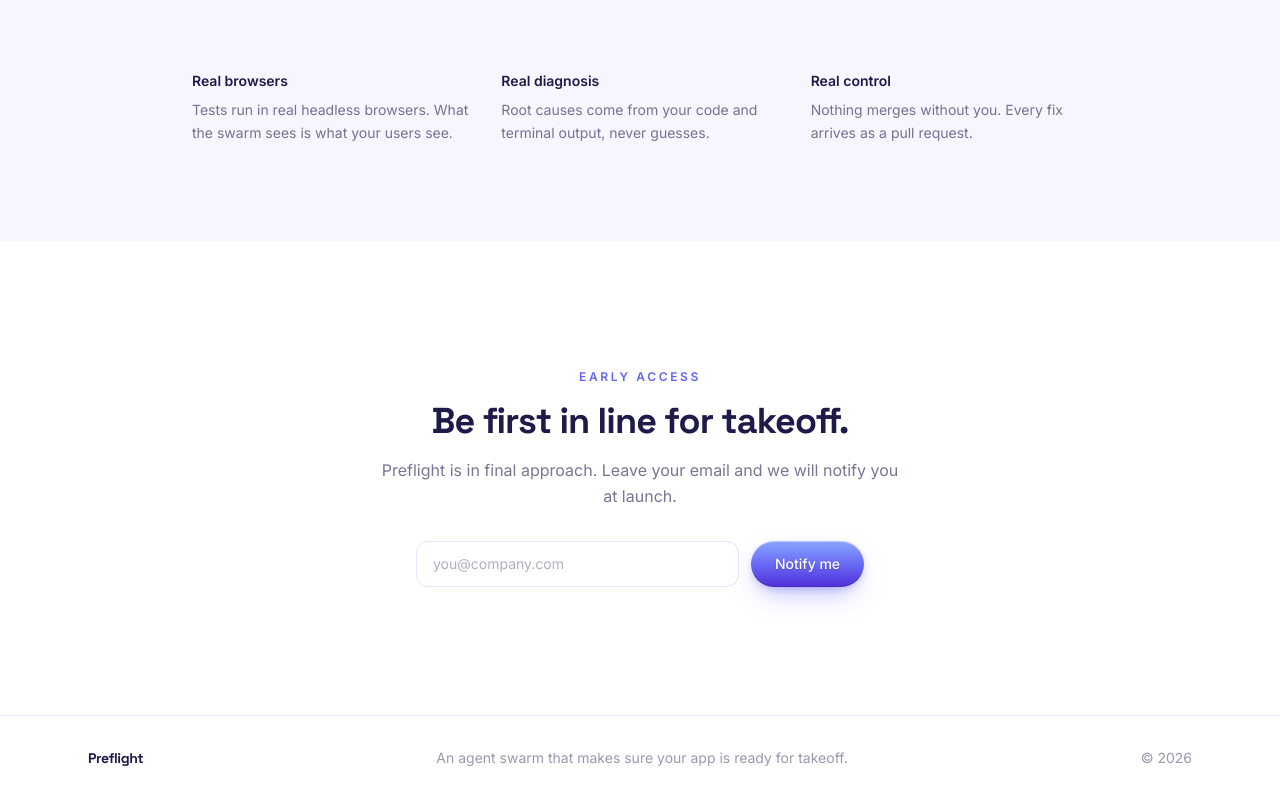
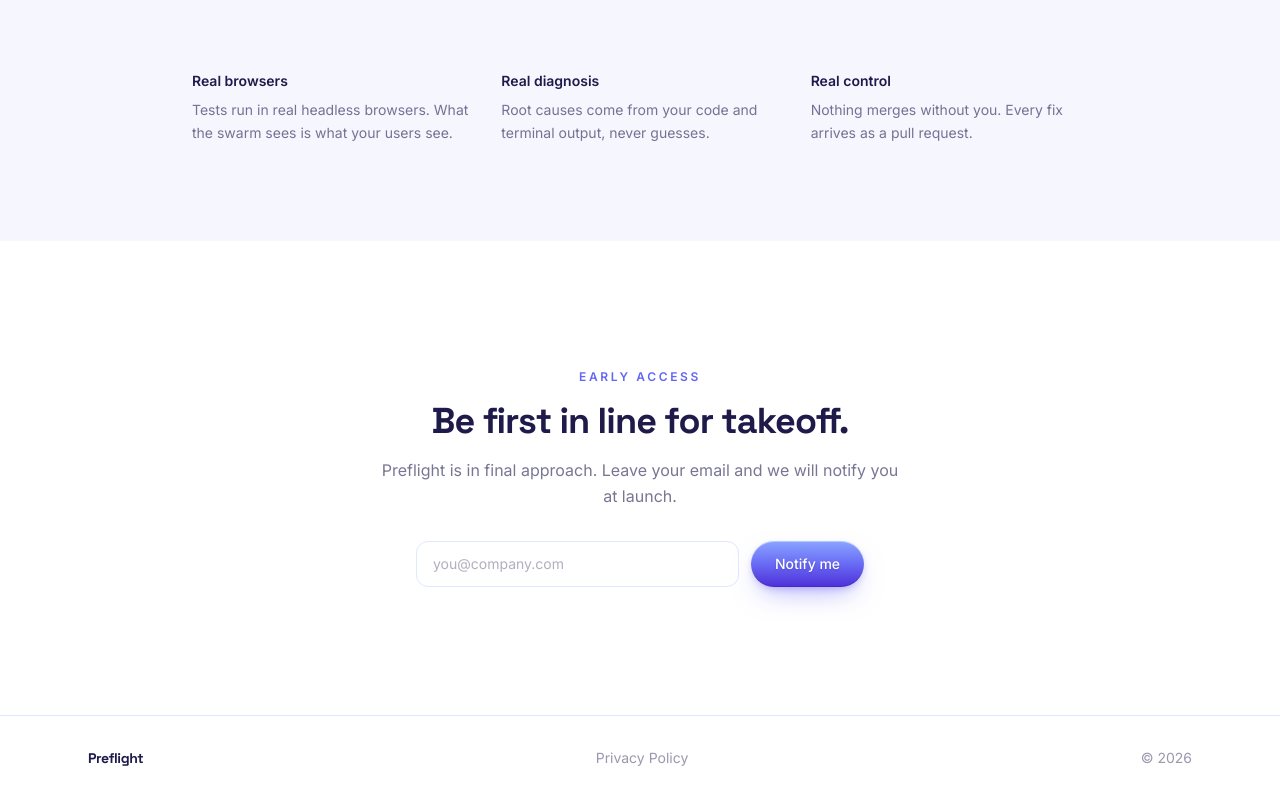
Before and after one commit to James-Software/Preflight, a Next.js app: page / in a window 1280 px wide. Shown: the part 1524-2324 px from the top of the page. Built offline with nearby package versions, Linux system fonts and the light colour scheme.

Commit message:
Footer: tagline becomes Privacy Policy link

```diff
--- a/components/Footer.tsx
+++ b/components/Footer.tsx
@@ -5,9 +5,12 @@ export default function Footer() {
         <p className="font-display text-sm font-bold tracking-tight text-ink">
           Preflight
         </p>
-        <p className="text-sm text-ink/45">
-          An agent swarm that makes sure your app is ready for takeoff.
-        </p>
+        <a
+          href="/privacy"
+          className="text-sm text-ink/45 transition-colors duration-150 hover:text-ink"
+        >
+          Privacy Policy
+        </a>
         <p className="text-sm text-ink/45">&copy; 2026</p>
       </div>
     </footer>
```
